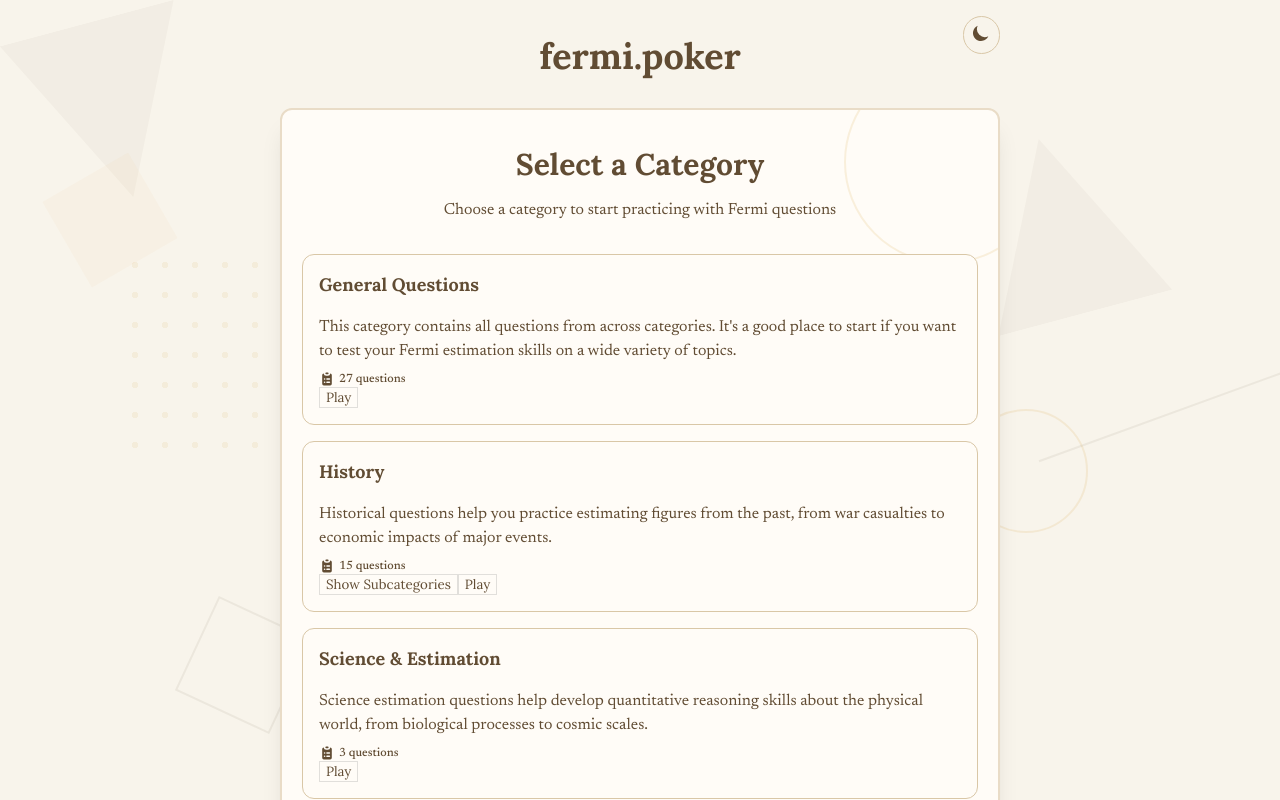
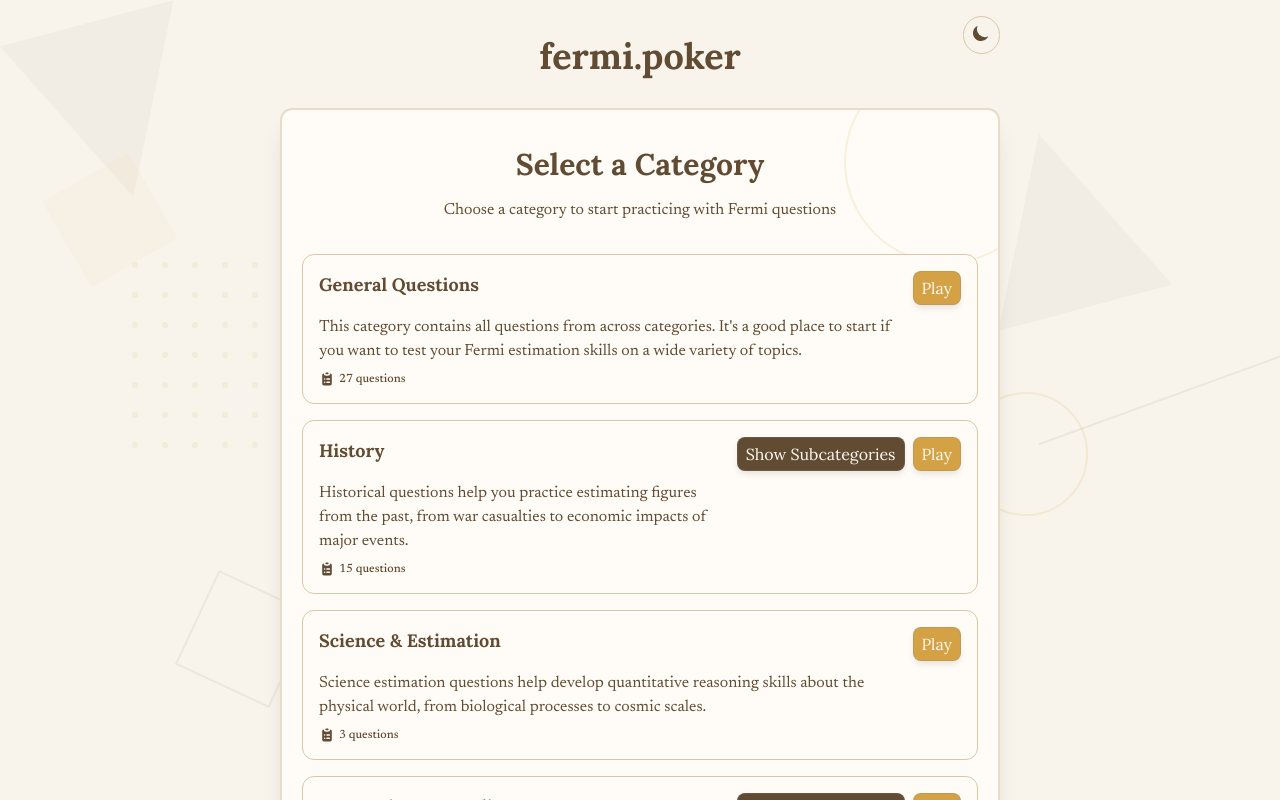
Before and after one commit to danielfetz/fermi-poker-questions, a React (Create React App) app: page /categories in a window 1280 px wide. Shown: the top 800 px of the page. Built offline with nearby package versions, Linux system fonts and the light colour scheme.

Commit message:
Update styles.css

```diff
--- a/src/styles.css
+++ b/src/styles.css
@@ -1634,3 +1634,69 @@ header.pt-28 {
   padding-top: 0.25rem;
   padding-bottom: 0.25rem;
 }
+
+/* Responsive Category Cards */
+.category-card-content {
+  display: flex;
+  flex-direction: column;
+}
+
+.category-buttons-container {
+  display: flex;
+  flex-direction: column;
+  width: 100%;
+  margin-top: 12px;
+  gap: 8px;
+}
+
+.category-button-action {
+  width: 100%;
+  padding: 6px 8px;
+  border-radius: 0.5rem;
+  font-weight: 500;
+  font-size: 1rem;
+  box-shadow: 0 4px 6px -1px rgba(0, 0, 0, 0.1);
+  transition: all 0.2s;
+}
+
+.dark .category-button-action {
+  box-shadow: 0 4px 6px -1px rgba(0, 0, 0, 0.3);
+}
+
+.subcategory-button {
+  background-color: var(--rich-brown);
+  color: var(--warm-cream);
+}
+
+.subcategory-button:hover {
+  background-color: var(--dark-brown);
+}
+
+.play-button {
+  background-color: var(--golden-accent);
+  color: var(--warm-cream);
+}
+
+.play-button:hover {
+  background-color: var(--golden-dark);
+}
+
+/* Media queries for larger screens */
+@media (min-width: 640px) {
+  .category-card-content {
+    flex-direction: row;
+    justify-content: space-between;
+    align-items: flex-start;
+  }
+
+  .category-buttons-container {
+    width: auto;
+    flex-direction: row;
+    margin-top: 0;
+    margin-left: 8px;
+  }
+
+  .category-button-action {
+    width: auto;
+  }
+}
```
